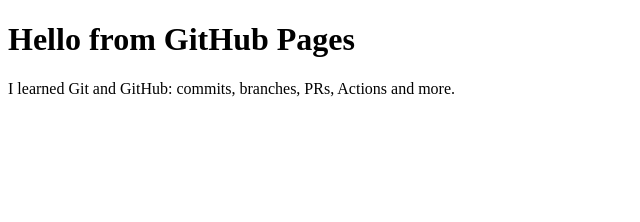
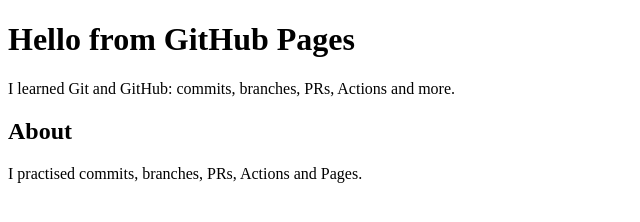
Before and after one commit to jeevankumarreddi/springandgit, a plain HTML site: page index.html in a window 1280 px wide. Shown: the whole page, without its empty margins (0-640 px from the left). Drawn offline with Linux system fonts and the light colour scheme.

Commit message:
Add About section to home page

```diff
--- a/index.html
+++ b/index.html
@@ -7,5 +7,7 @@
 <body>
   <h1>Hello from GitHub Pages</h1>
   <p>I learned Git and GitHub: commits, branches, PRs, Actions and more.</p>
+  <h2>About</h2>
+  <p>I practised commits, branches, PRs, Actions and Pages.</p>
 </body>
 </html>
```
